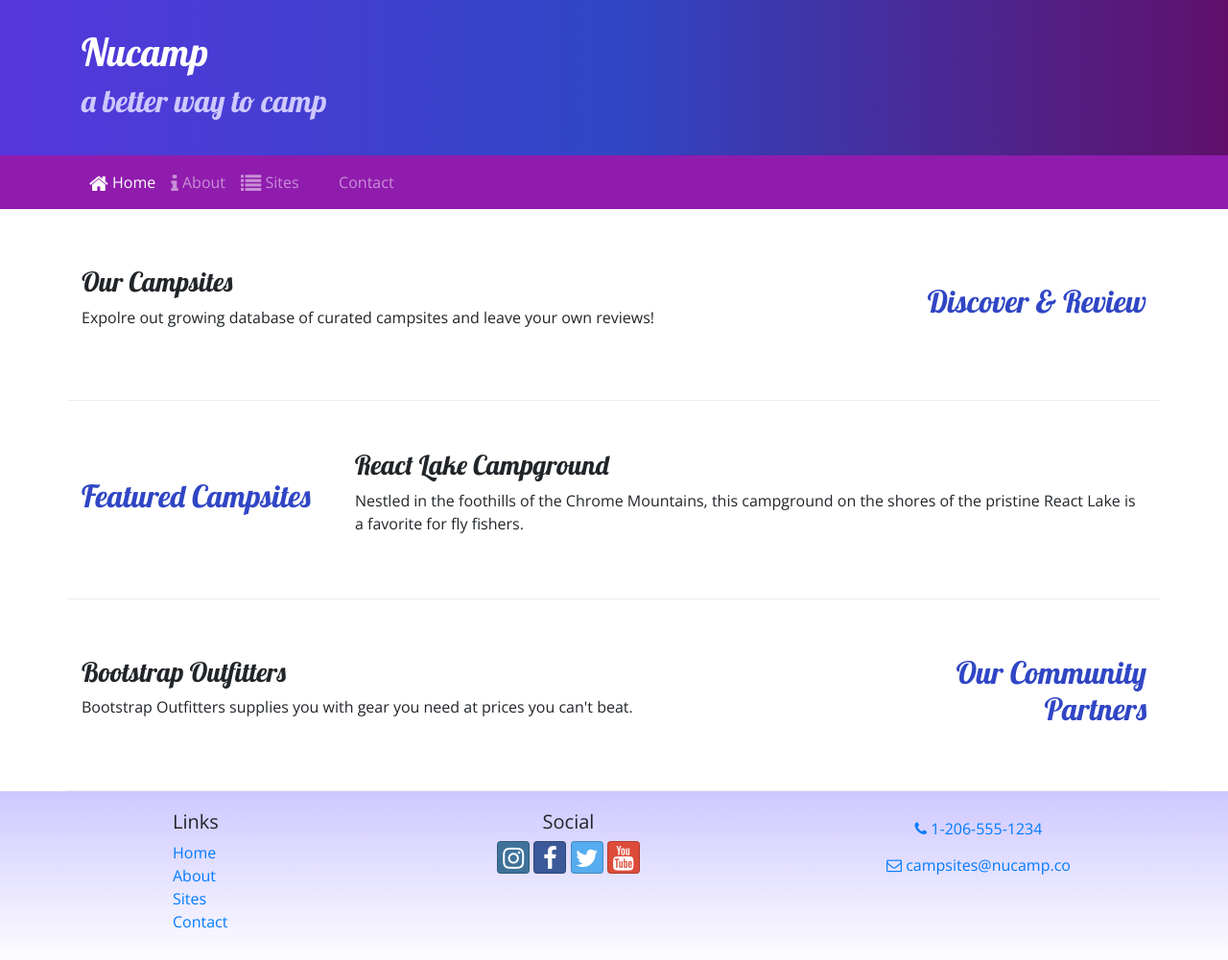
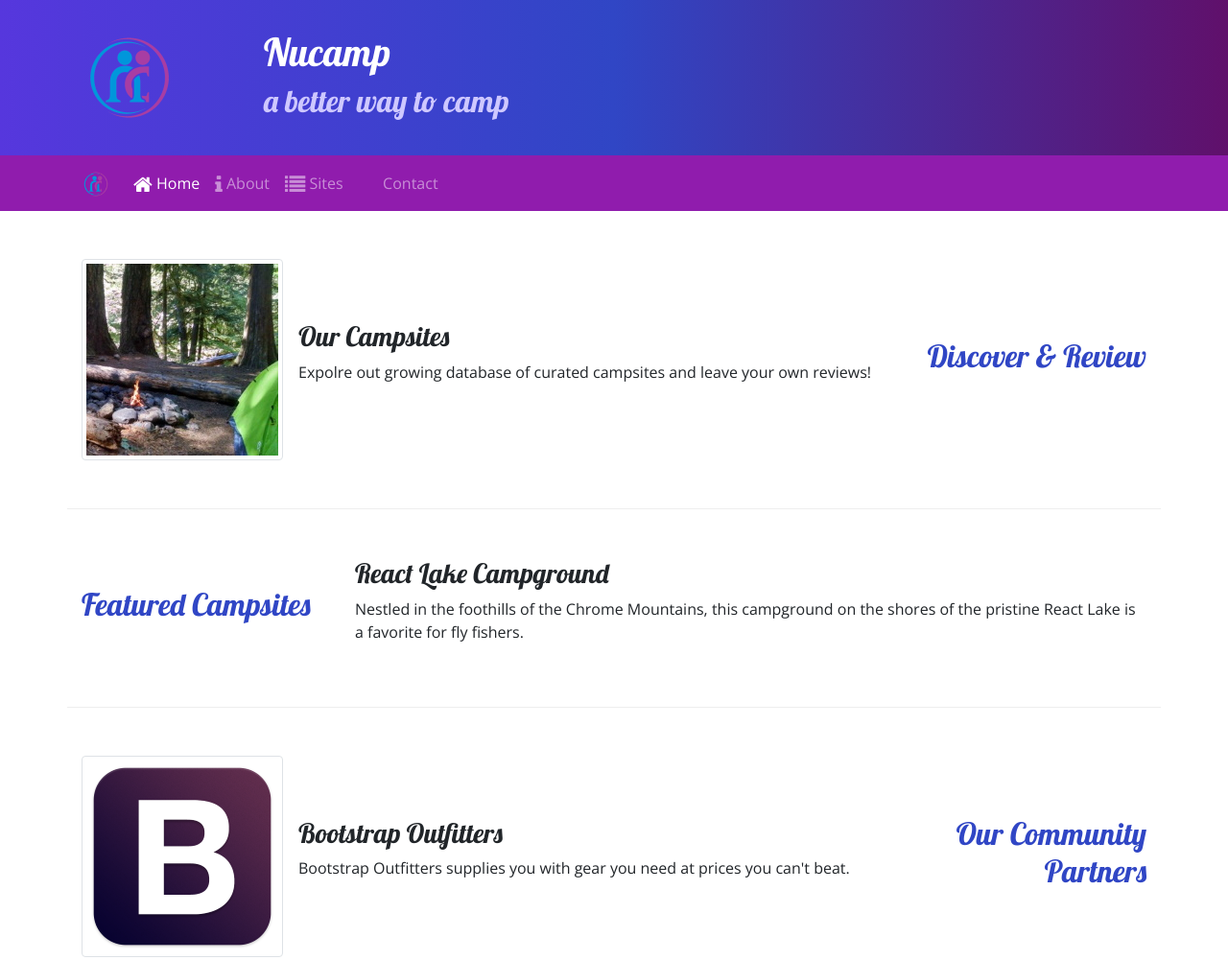
Before and after one commit to bnardy06/nucamp-bootstrap-revamp, a website: page index.html in a window 1280 px wide. Shown: the top 1001 px of the page at 96% size. Drawn offline with nearby package versions, Linux system fonts and the light colour scheme.

Commit message:
Images and Media

```diff
--- a/index.html
+++ b/index.html
@@ -21,6 +21,9 @@
     <header class="jumbotron jumbotron-fluid">
         <div class="container">
             <div class="row">
+                <div class="col-4 col-sm-3 col-md-2 align-self-center">
+                    <img src="img/logo.png" class="ing-fluid" />
+                </div>
                 <div class="col">
                     <h1> Nucamp </h1>
                     <h2> a better way to camp </h2>
@@ -31,7 +34,8 @@
 
     <nav class="navbar navbar-expand-sm navbar-dark sticky-top">
         <div class="container">
-        <button class="navbar-toggler ml-auto" type="button" data-toggle="collapse" data-target="#nucampNavbar">
+            <a class="navbar-brand" href="#"> <img src="img/logo.png" height="30" width="30" /> </a>
+        <button class="navbar-toggler" type="button" data-toggle="collapse" data-target="#nucampNavbar">
             <span class="navbar-toggler-icon">  </span>
         </button>
         <div class="collapse navbar-collapse" id="nucampNavbar">
@@ -53,10 +57,15 @@
                 <h2 class="text-sm-right"> Discover & Review </h2>
                 </div>
                 <div class="col">
+                    <div class="media">
+                        <img class="d-flex mr-3 img-thumbnail" src="img/breadcrumb-trail-thumb.jpg" alt="Breadcrumb Trail" />
+                        <div class="media-body align-self-center">
                     <h3> Our Campsites </h3>
-                    <p> Expolre out growing database of curated campsites and leave your own reviews!</p>
+                    <p class="d-none d-sm-block"> Expolre out growing database of curated campsites and leave your own reviews!</p>
                 </div>
             </div>
+        </div>
+    </div>
 
             <div class="row row-content align-items-center">
                 <div class="col-sm-4 col-md-3">
@@ -73,11 +82,15 @@
                     <h2 class="text-sm-right"> Our Community Partners </h2>
                 </div>
                 <div class="col">
+                    <div class="media">
+                        <img class="d-flex mr-3 img-thumbnail" src="img/bootstrap-thumb.png" alt="Bootstrap Outfitters" />
+                        <div class="media-body align-self-center">
                     <h3> Bootstrap Outfitters </h3>
-                    <p> Bootstrap Outfitters supplies you with gear you need at prices you can't beat.</p>
+                    <p class="d-none d-sm-block"> Bootstrap Outfitters supplies you with gear you need at prices you can't beat.</p>
                 </div>
             </div>
         </div>
+    </div>
     <footer class="site-footer">
         <div class="container">
             <div class="row">
```
Also changed, not shown: aboutus.html (+7 -3 lines), contactus.html (+5 -1 lines), img/bootstrap-thumb.png (added), img/breadcrumb-trail-thumb.jpg (added), img/breadcrumb-trail.jpg (added), img/chrome-river-thumb.jpg (added), img/chrome-river.jpg (added), img/logo.png (added), img/react-lake-thumb.jpg (added), img/react-lake.jpg (added).
